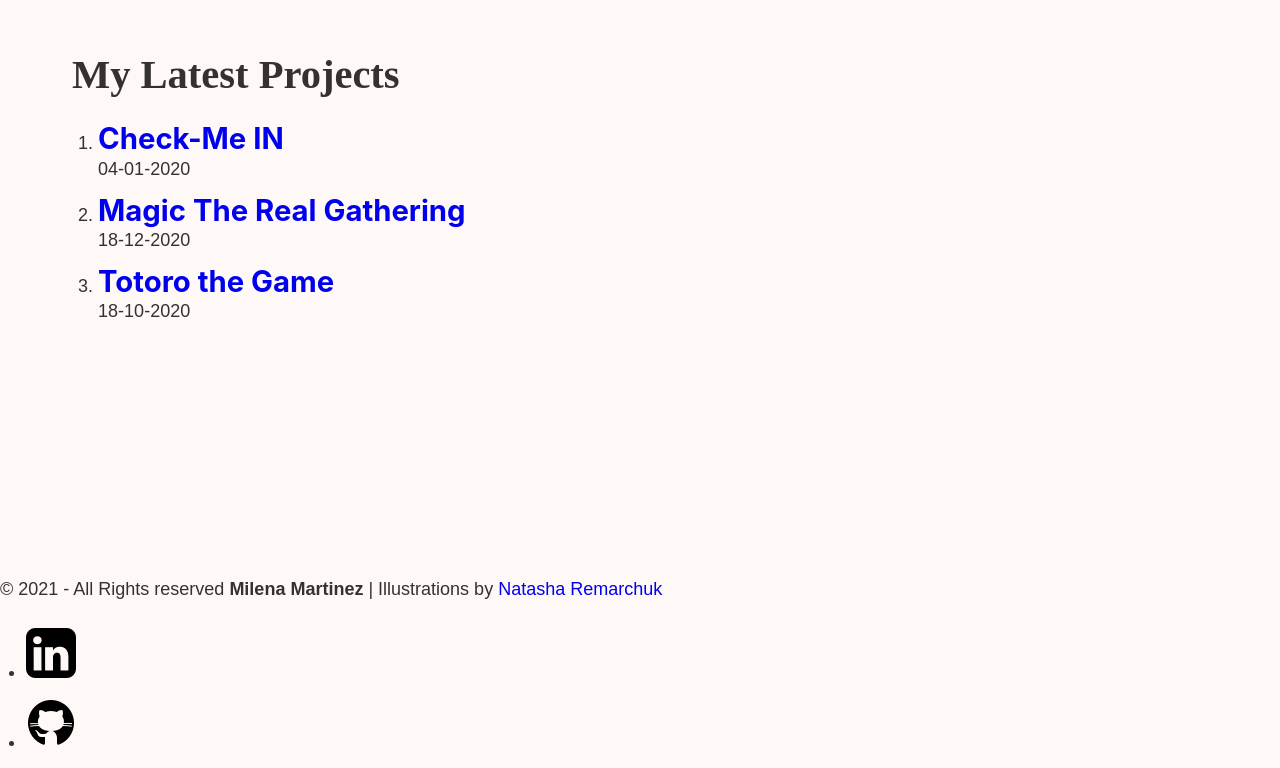
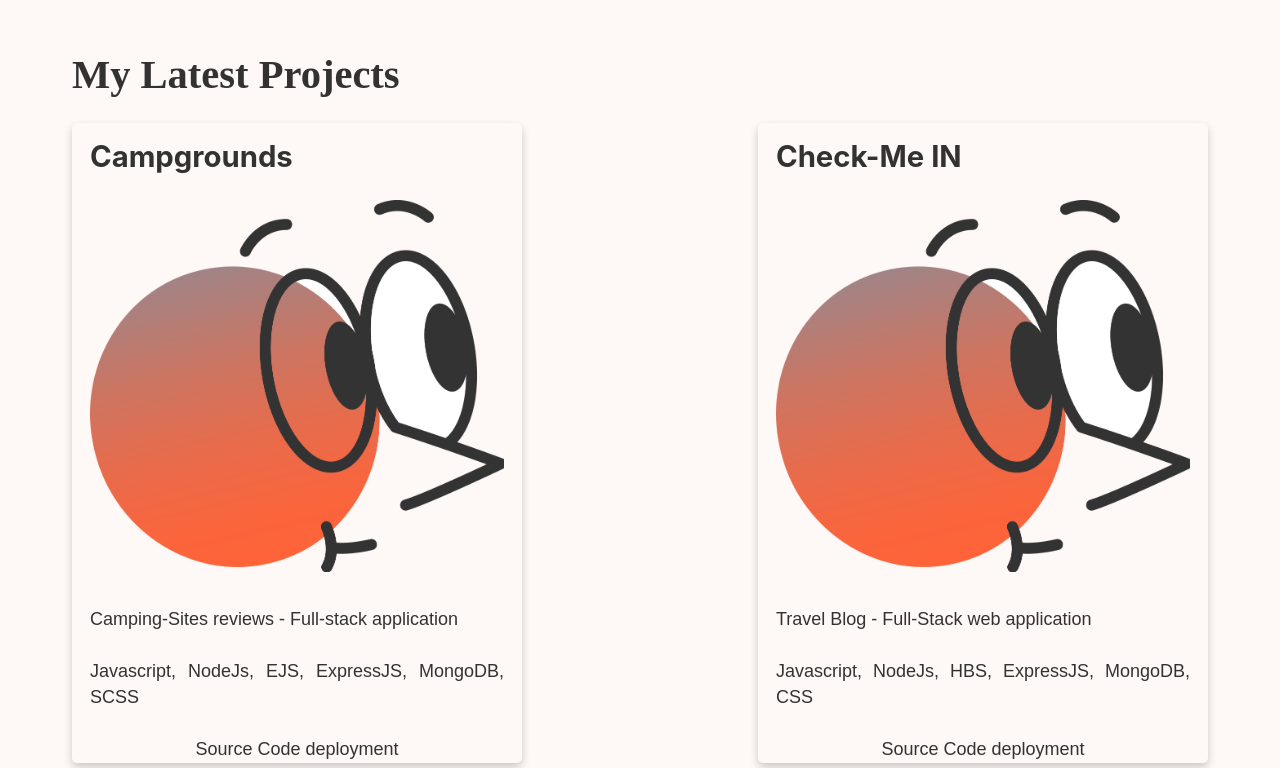
Before and after one commit to MilenaMar/MMPortfolio, a Gatsby site: page /projects in a window 1280 px wide. Shown: the part 260-1028 px from the top of the page. Built offline with nearby package versions, Linux system fonts and the light colour scheme; Gatsby itself is replaced by a stand-in of ours; a web font is replaced by a local one.

Commit message:
working on projects page

```diff
--- a/package.json
+++ b/package.json
@@ -6,7 +6,7 @@
   "license": "0BSD",
   "scripts": {
     "build": "gatsby build",
-    "develop": "env-cmd -f .env.development gatsby develop",
+    "dev": "env-cmd -f .env.development gatsby develop",
     "format": "prettier --write \"**/*.{js,jsx,ts,tsx,json,md}\"",
     "start": "npm run develop",
     "serve": "gatsby serve",
--- a/src/pages/projects.js
+++ b/src/pages/projects.js
@@ -1,6 +1,9 @@
 import React from "react"
 import Layout from "../components/layout"
 import { graphql, Link, useStaticQuery } from "gatsby"
+import projectImg from "../../static/holder.png"
+import projectsStyles from "../styles/projects.module.scss"
+
 //import Img from "gatsby-image"
 import Metadata from "../components/metadata"
 
@@ -11,8 +14,12 @@ const ProjectsPage = () => {
         edges {
           node {
             frontmatter {
+              description
               title
-              date
+              deployment
+              source
+              sourceServer
+              tech
             }
             fields {
               slug
@@ -38,16 +45,25 @@ const ProjectsPage = () => {
     <Layout>
     <Metadata title="Projects" description="Page with all the projects I worked on"/>
       <h1>My Latest Projects</h1>
-      <ol>
+      <div className={projectsStyles.container}>
         {data.allMarkdownRemark.edges.map(e => (
-          <li key={e.node.fields.slug}>
-            <Link to={`/blog/${e.node.fields.slug}`}>
+        <div className={projectsStyles.card} key={e.node.fields.slug}>
+        <header className={projectsStyles.container}>
+             <Link to={`/blog/${e.node.fields.slug}`}>
               <h2>{e.node.frontmatter.title}</h2>
             </Link>
-            <p>{e.node.frontmatter.date}</p>
-          </li>
+        </header>
+        <img src={projectImg} alt="Hot air balloons"/>
+        <div className={projectsStyles.body}>
+          <p>{e.node.frontmatter.description}</p>
+          <p>{e.node.frontmatter.tech}</p>
+        </div>
+        <footer><a href={e.node.frontmatter.source} target="_blank"
+          rel="noreferrer">Source Code</a> <a href={e.node.frontmatter.deployment} target="_blank"
+          rel="noreferrer">deployment</a></footer>
+    </div>
         ))}
-      </ol>
+      </div>
     </Layout>
   )
 }
--- /dev/null
+++ b/src/posts/campgrounds/camgrounds.md
@@ -0,0 +1,12 @@
+---
+title: 'Campgrounds'
+description: 'Camping-Sites reviews - Full-stack application'
+deployment: 'https://magictherealgathering.netlify.app/'
+source: 'https://github.com/MilenaMar/Campgrounds'
+tech: 'Javascript, NodeJs, EJS, ExpressJS, MongoDB, SCSS'
+---
+
+
+
+
+Web Application that allows users to create Campgrounds, search, and leave reviews.
--- a/src/posts/checkme-in/checkme-in.md
+++ b/src/posts/checkme-in/checkme-in.md
@@ -1,23 +1,19 @@
 ---
-title: 'Check-Me IN'
-date: '04-01-2020'
+title: "Check-Me IN"
+description: "Travel Blog - Full-Stack web application"
+deployment: "https://check-me-in.herokuapp.com/"
+source: "https://github.com/MilenaMar/Check-Me-In"
+tech: "Javascript, NodeJs, HBS, ExpressJS, MongoDB, CSS"
 ---
 
-Travel Blog!
+![blog](./checkmein.png)
 
-![blog](././checkmein.png)
-
-# Check-Me In
-Full stack JavaScript application built using Express, Mongoose, MongoDB and  Handlebars,  MongoDB Atlas and the
-SaaS technology,  Cloudinary.
-
-## Description
-
+Full stack JavaScript application built using Express, Mongoose, MongoDB and Handlebars, MongoDB Atlas and the
+SaaS technology, Cloudinary.
 A community-blog where people can share their experiences traveling around the globe
 No Rules! Be Nice to others, share your experience let us know what you think about the places you visited and enjoy a daily trip reading about the amazing experiences that others like you had while visiting new places.
 Is everything about learn and discover
 
-
 ## URL
 
 https://check-me-in.herokuapp.com/
--- a/src/posts/mtgr/mtrg.md
+++ b/src/posts/mtgr/mtrg.md
@@ -1,10 +1,14 @@
 ---
 title: 'Magic The Real Gathering'
-date: '18-12-2020'
+description: 'Events for  MTG  - Full-Stack web application'
+deployment: 'https://magictherealgathering.netlify.app/'
+source: 'https://github.com/MilenaMar/MagicTG-Client'
+sourceServer: 'https://github.com/MilenaMar/MagicTG-Server'
+tech: 'Javascript, React, NodeJS, ExpressJS, MongoDB, CSS'
 ---
-# MagicTG Events
 
-## Description
+
+
 
 Web Application that allows the organizers of Magic the Gathering events to post tournaments and players can
 confirm their participation on these events and participe in a share their comments with another players attending the same event.
--- a/src/posts/totoro/totoro.md
+++ b/src/posts/totoro/totoro.md
@@ -1,22 +1,23 @@
 ---
 title: 'Totoro the Game'
-date: '18-10-2020'
+description: 'Game Builded with P5 - Front-End application'
+deployment: 'https://milenamar.github.io/Totoro/'
+source: 'https://github.com/MilenaMar/Totoro'
+tech: 'Javascript, P5.js, HTML, CSS'
 ---
 
-# Totoro-Game
+![blog](./totoro.gif)
 
 Game developed during the third week of the Ironhack Bootcamp for Web Development.
 
-## Technologies used
 
 Javascript, P5 Library, HTML, DOM Manipulation and CSS.
 
-## The Game
+
 
 Game built using JavaScript Object-Oriented Programming, Collision checks, Frame Counts, speeds and
 timers.
 
-## Inspiration
 
 Studio Ghibli Movies are simple the best!, and My Neighbour Totoro is my personal favorite.
 Why not bring together the two things that I love! Coding & Totoro.
--- /dev/null
+++ b/src/styles/projects.module.scss
@@ -0,0 +1,37 @@
+.container {
+    display: flex;
+    justify-content: space-between;
+    align-items: center;
+    flex-wrap: wrap;
+}
+
+.card {
+    margin-bottom: 1rem;
+    text-align: center;
+    padding: 1rem;
+    max-width: 450px;
+    max-height: 640px;
+    border-radius: 5px;
+    box-shadow: 0 4px 8px 0 rgba(0,0,0,0.2);
+
+    img {
+        object-fit: cover;
+        border-radius: 5px;
+        width: 100%;
+        height: 100%;
+    }
+
+    a{
+        text-decoration: none;
+        color: inherit;
+    }
+
+    p{
+        text-align: justify;
+    }
+}
+
+
+.card:hover {
+    box-shadow: 0 8px 16px 0 rgba(0,0,0,0.2);
+  }
--- a/src/templates/project.js
+++ b/src/templates/project.js
@@ -8,7 +8,6 @@ export const query = graphql`
      markdownRemark(fields: {slug: {eq: $slug}}){
          frontmatter {
              title
-             date
          }
          html
      }
@@ -19,7 +18,6 @@ const Project = (props) => {
     return(
         <Layout>
         <h1>{props.data.markdownRemark.frontmatter.title}</h1>
-        <p>{props.data.markdownRemark.frontmatter.date}</p>
         <div dangerouslySetInnerHTML={{__html:props.data.markdownRemark.html}}>
         </div>
          </Layout>
```
Also changed, not shown: static/crayon-27.png (deleted), static/holder.png (added), 3 other files.
